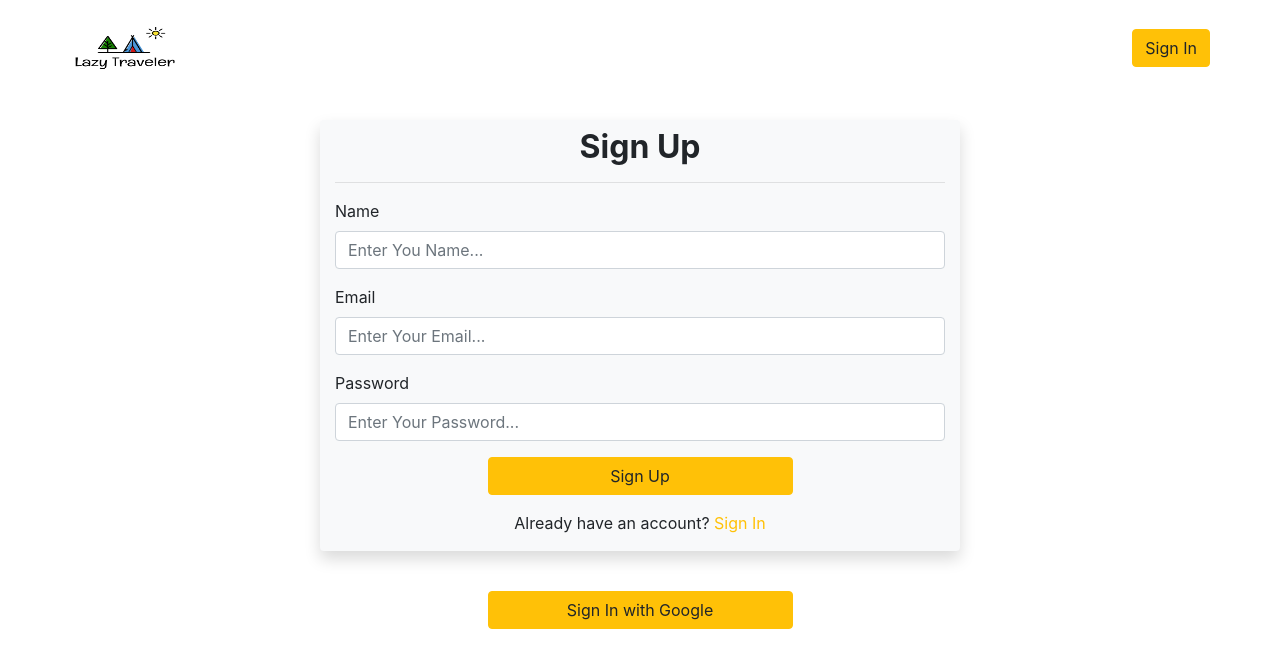
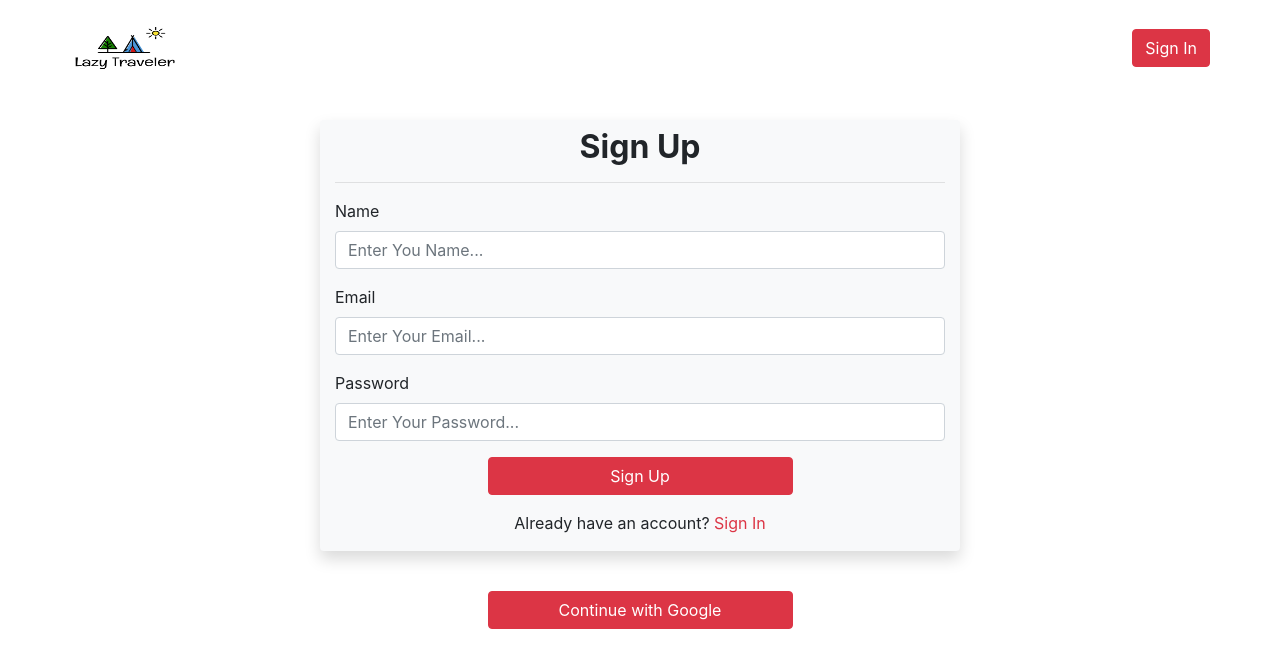
Before and after one commit to Tamim-Hossain/guru-travel, a React (Create React App) app: page /sign-up in a window 1280 px wide. Shown: the top 668 px of the page. Built offline with nearby package versions, Linux system fonts and the light colour scheme.

Commit message:
color changed

```diff
--- a/src/components/auth/Google.jsx
+++ b/src/components/auth/Google.jsx
@@ -41,11 +41,11 @@ const Google = () => {
 		<Button
 			className="mt-4 w-50"
 			block="true"
-			variant="warning"
+			variant="danger"
 			onClick={handleGoogleSignIn}
 			style={{ margin: "0 auto" }}
 		>
-			Sign In with Google
+			Continue with Google
 		</Button>
 	);
 };
--- a/src/components/auth/SignIn.jsx
+++ b/src/components/auth/SignIn.jsx
@@ -50,7 +50,7 @@ const SignIn = () => {
 							name="email"
 						/>{" "}
 						{errors.email && (
-							<span className="text-danger">Email is required.</span>
+							<span className="text-info">Email is required.</span>
 						)}
 					</Form.Group>
 					<Form.Group controlId="Password">
@@ -62,11 +62,11 @@ const SignIn = () => {
 							name="password"
 						/>
 						{errors.password && (
-							<span className="text-danger">Password is required.</span>
+							<span className="text-info">Password is required.</span>
 						)}
 					</Form.Group>
 					<Button
-						variant="warning"
+						variant="danger"
 						type="submit"
 						block="true"
 						className="w-50"
@@ -76,7 +76,7 @@ const SignIn = () => {
 					</Button>
 					<p className="mt-3 text-center">
 						Don’t have an account?{" "}
-						<Link to="/sign-up" className="text-warning text-decoration-none">
+						<Link to="/sign-up" className="text-danger text-decoration-none">
 							Create a new account
 						</Link>
 					</p>
--- a/src/components/auth/SignUp.jsx
+++ b/src/components/auth/SignUp.jsx
@@ -66,7 +66,7 @@ const SignUp = () => {
 							name="name"
 						/>
 						{errors.name && (
-							<span className="text-danger">Name is required.</span>
+							<span className="text-info">Name is required.</span>
 						)}
 					</Form.Group>
 					<Form.Group controlId="Email">
@@ -78,7 +78,7 @@ const SignUp = () => {
 							name="email"
 						/>
 						{errors.email && (
-							<span className="text-danger">Email is required.</span>
+							<span className="text-info">Email is required.</span>
 						)}
 					</Form.Group>
 					<Form.Group controlId="Password">
@@ -90,11 +90,11 @@ const SignUp = () => {
 							name="password"
 						/>
 						{errors.password && (
-							<span className="text-danger">Password is required.</span>
+							<span className="text-info">Password is required.</span>
 						)}
 					</Form.Group>
 					<Button
-						variant="warning"
+						variant="danger"
 						type="submit"
 						block="true"
 						className="w-50"
@@ -104,7 +104,7 @@ const SignUp = () => {
 					</Button>
 					<p className="mt-3 text-center">
 						Already have an account?{" "}
-						<Link to="/sign-in" className="text-warning text-decoration-none">
+						<Link to="/sign-in" className="text-danger text-decoration-none">
 							Sign In
 						</Link>
 					</p>
--- a/src/components/booking/Booking.jsx
+++ b/src/components/booking/Booking.jsx
@@ -80,12 +80,7 @@ const Booking = () => {
 								/>
 							</Form.Group>
 						</Form.Row>
-						<Button
-							className="font-weight-bold"
-							type="submit"
-							variant="warning"
-							block
-						>
+						<Button type="submit" variant="danger" block>
 							Continue Booking &#187;
 						</Button>
 					</Form>
--- a/src/components/home/Main.jsx
+++ b/src/components/home/Main.jsx
@@ -25,8 +25,8 @@ const Main = () => {
 					<h1 className="font-weight-bold text-uppercase">{placeName}</h1>
 					<p>{shortDescription}</p>
 					<Button
-						className="font-weight-bold px-4"
-						variant="warning"
+						className="px-4"
+						variant="danger"
 						as={Link}
 						to={`/booking/${url}`}
 					>
--- a/src/components/shared/Menu.jsx
+++ b/src/components/shared/Menu.jsx
@@ -46,7 +46,7 @@ const Menu = () => {
 							Sign Out
 						</Button>
 					) : (
-						<Button variant="warning" as={Link} to="/sign-in">
+						<Button variant="danger" as={Link} to="/sign-in">
 							Sign In
 						</Button>
 					)}
```
